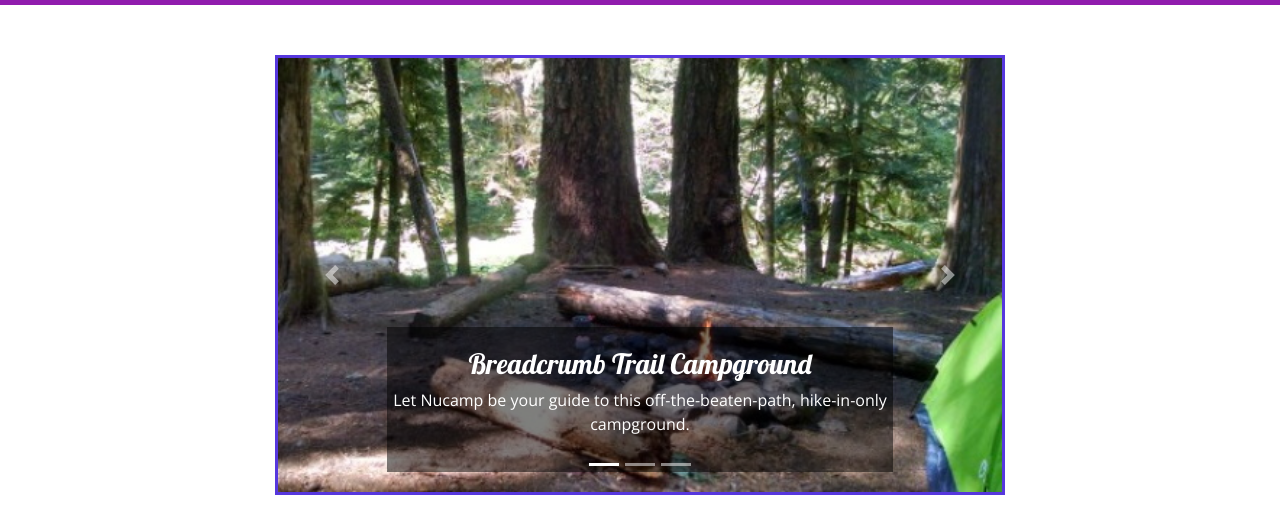
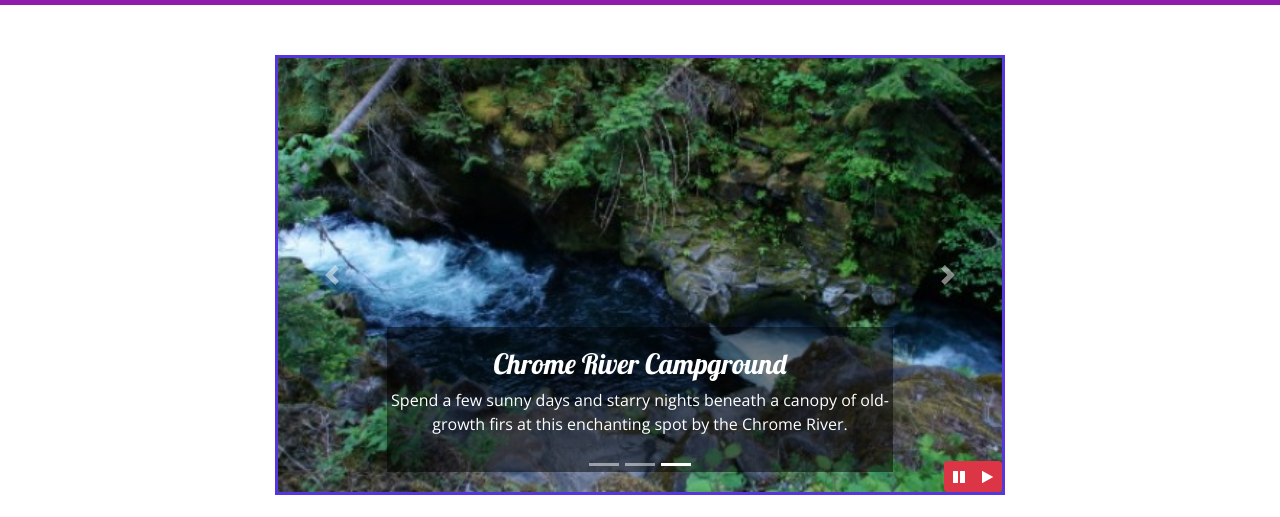
Before and after one commit to jameslaugerman/Nucampsite, a website: page index.html in a window 1280 px wide. Shown: the part 283-800 px from the top of the page. Drawn offline with nearby package versions, Linux system fonts and the light colour scheme.

Commit message:
Bootstrap and jQuery Part 1

```diff
--- a/css/styles.css
+++ b/css/styles.css
@@ -51,3 +51,10 @@ header h2 {
 .carousel {
     border: solid #5637DD;
 }
+
+#carouselButton {
+    position: absolute;
+    right: 0;
+    bottom: 0;
+    z-index: 100;
+}
--- a/index.html
+++ b/index.html
@@ -198,6 +198,14 @@
                         <span class="carousel-control-next-icon "></span>
                         <span class="sr-only ">Next</span>
                     </a>
+                    <div class="btn-group" id="carouselButton">
+                        <button class="btn btn-danger btn-sm" id="carouselPause">
+                            <i class="fa fa-pause"></i>
+                        </button>
+                        <button class="btn btn-danger btn-sm" id="carouselPlay">
+                            <i class="fa fa-play"></i>
+                        </button>
+                    </div>
                 </div>
             </div>
         </div>
@@ -327,6 +335,20 @@
         $('#myModal').modal(options)
     </script>
 
+    <script>
+        $(function() {
+            $(".carousel").carousel({
+                interval: 2000
+            });
+            $("#carouselPause").click(function() {
+                $(".carousel").carousel("pause");
+            });
+            $("#carouselPlay").click(function() {
+                $(".carousel").carousel("cycle");
+            });
+        });
+    </script>
+
 </body>
 
 </html>
```
